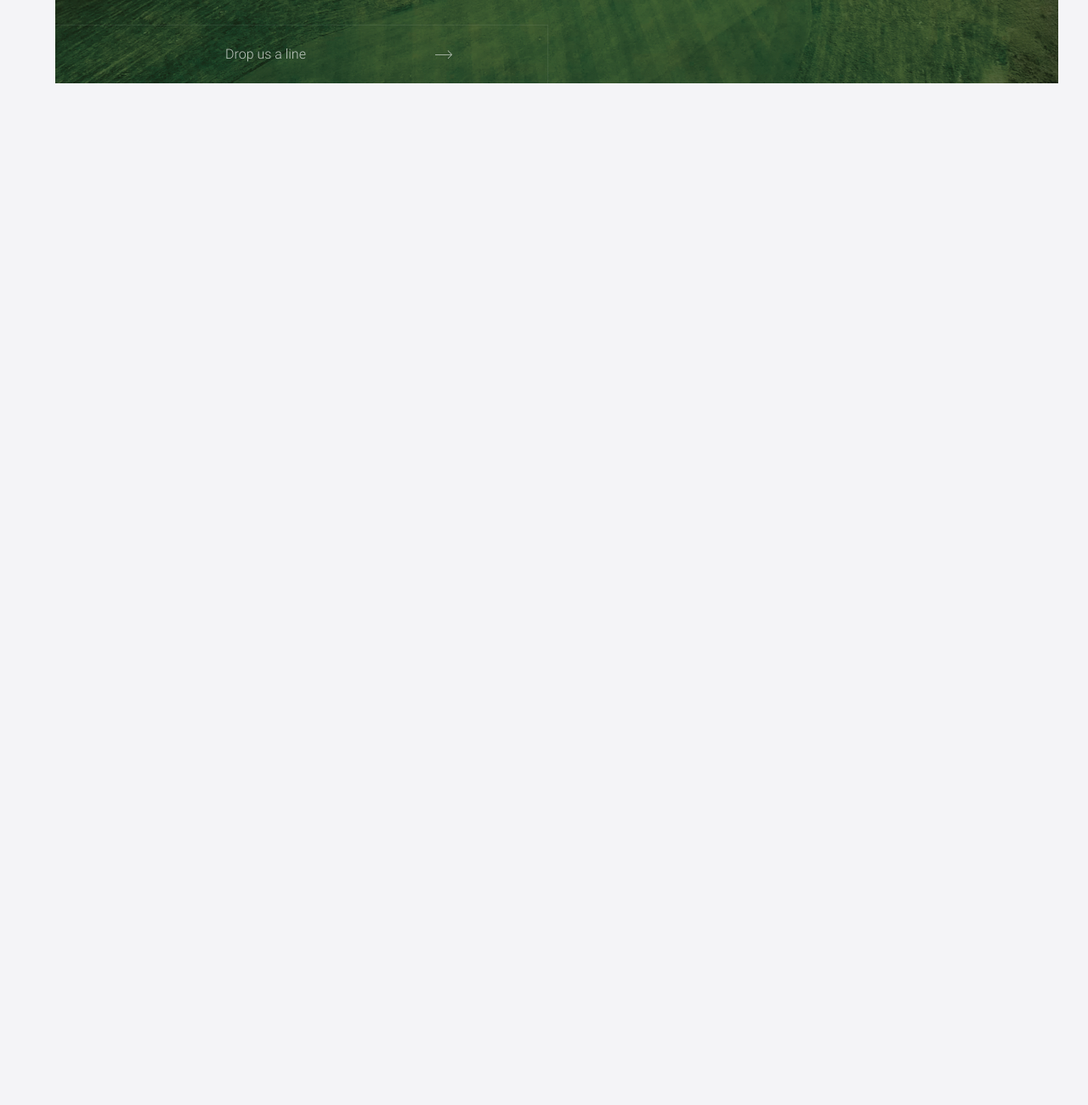
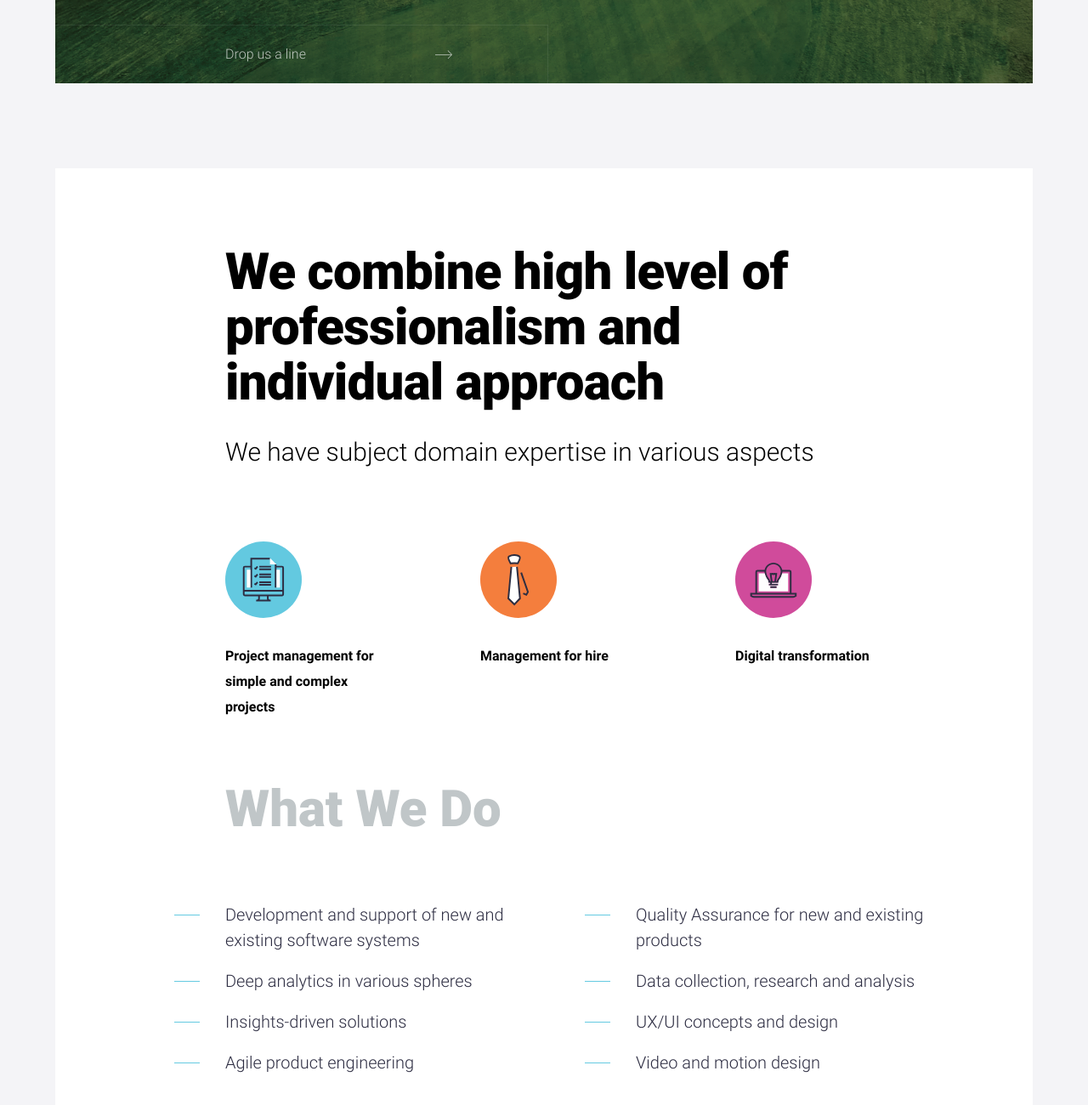
Before and after one commit to PhoenixAlina/FrontbyteAS, a plain HTML site: page index.html in a window 1280 px wide. Shown: the part 582-1882 px from the top of the page at 85% size. Before the commit the page ends 800 px from the top, so only its background shows below. Drawn offline with nearby package versions, Linux system fonts and the light colour scheme.

Commit message:
3.section-services:add new section

```diff
--- a/index.html
+++ b/index.html
@@ -48,7 +48,54 @@
         </div>
 </header>
 <main>
+<section class="services">
+    <div class="container">
+        <div class="services__style">
+            <h2 class="services__title">We&nbsp;combine high level of professionalism and individual approach</h2>
+                <p class="services__description">We&nbsp;have subject domain expertise in&nbsp;various aspects</p>
+                <ul class="services__list">
+                    <li class="services__item">
+                        <picture class="services__item--icon">
+                            <img src="img/ic-project.svg" alt="icon" class="services__image">
+                        </picture>
+                        <p class="services__item--description">Project management for simple and complex
+                            projects</p>
+                    </li>
+                    <li class="services__item">
 
+                        <picture class="services__item--icon services__hire">
+                            <img src="img/ic-hire.svg" alt="ic-hire" class="services__image">
+                        </picture>
+                        <p class="services__item--description">Management for hire</p>
+                    </li>
+                    <li class="services__item">
+
+                        <picture class="services__item--icon services__digital">
+                            <img src="img/ic-digital.svg" alt="digital" class="services__image">
+                        </picture>
+                        <p class="services__item--description">Digital transformation</p>
+                    </li>
+                </ul>
+                <div class="ability">
+                    <h2 class="ability__title">
+                        What We&nbsp;Do
+                    </h2>
+                    <ul class="ability__list">
+                        <li class="ability__item">Development and support of&nbsp;new and existing software systems</li>
+                        <li class="ability__item">Deep analytics in&nbsp;various spheres</li>
+                        <li class="ability__item">Insights-driven solutions</li>
+                        <li class="ability__item">Agile product engineering</li>
+                        <li class="ability__item">Quality Assurance for new and existing products</li>
+                        <li class="ability__item">Data collection, research and analysis</li>
+                        <li class="ability__item">UX/UI concepts and design</li>
+                        <li class="ability__item">Video and motion design</li>
+                    </ul>
+                </div>
+
+        </div>
+    </div>
+
+</section>
 </main>
 <footer>
 
--- a/style.css
+++ b/style.css
@@ -57,7 +57,7 @@ body {
 .header {
   max-width: 1180px;
   height: 680px;
-  position: absolute;
+  position: relative;
   background-image: url(img/back.jpg);
   background-repeat: no-repeat;
   /* background-attachment: fixed; */
@@ -66,6 +66,7 @@ body {
   -o-background-size: cover;
   background-size: cover;
   z-index: -2;
+  margin-bottom: 100px;
 }
 
 .header:before {
@@ -178,3 +179,116 @@ body {
     background-repeat: no-repeat;
     opacity: .7;
 }
+/* ================services========================= */
+
+.services__style {
+    background-color: #fff;
+    padding-left: 200px;
+    padding-bottom: 137px;
+}
+
+.services__title {
+    display: inline-block;
+  max-width: 70%;
+  font-size: 60px;
+  font-weight: 900;
+  font-stretch: normal;
+  font-style: normal;
+  line-height: 1.08;
+  letter-spacing: -0.75px;
+  margin-bottom: 30px;
+  padding-top: 90px;
+}
+
+.services__description {
+    font-size: 30px;
+    line-height: 1.33;
+    font-weight: 300;
+    font-stretch: normal;
+    font-style: normal;
+    margin-bottom: 85px;
+}
+
+.services__list {
+    display: flex;
+    list-style: none;
+    align-self: start;
+    margin-bottom: 70px;
+}
+
+.services__item {
+    display: flex;
+    flex-direction: column;
+    width: 240px;
+}
+
+.services__item:not(:last-child) {
+    margin-right: 60px;
+}
+
+.services__item--icon {
+    display: flex;
+    background-color: #63c9e0;
+    border-radius: 50%;
+    width: 90px;
+    height: 90px;
+    justify-content: center;
+    align-items: center;
+    margin-bottom: 30px;
+}
+
+.services__item--description {
+    margin: 0;
+    max-width: 80%;
+}
+
+.services__hire {
+    background-color: #f47e3d;
+}
+
+.services__digital {
+    background-color: #d04b9b;
+}
+
+.services__item--description {
+    font-weight: bold;
+    line-height: 30px;
+}
+
+.ability__title {
+    color: #c0c6c8;
+    font-size: 60px;
+    font-weight: 900;
+    margin-bottom: 75px;
+}
+
+.ability__list {
+    list-style: none;
+    column-count: 2;
+}
+
+.ability__item {
+    position: relative;
+    color: #2d2d42;
+    width: 380px;
+    font-size: 20px;
+    font-weight: 300;
+    font-stretch: normal;
+    font-style: normal;
+    line-height: 1.5;
+    letter-spacing: normal;
+}
+
+.ability__item:not(:last-child) {
+    margin-bottom: 18px;
+}
+
+.ability__item::before {
+    content: "";
+    position: absolute;
+    background-color: #64cae1;
+    width: 30px;
+    height: 1px;
+    top: 15px;
+    left: -60px;
+}
```
